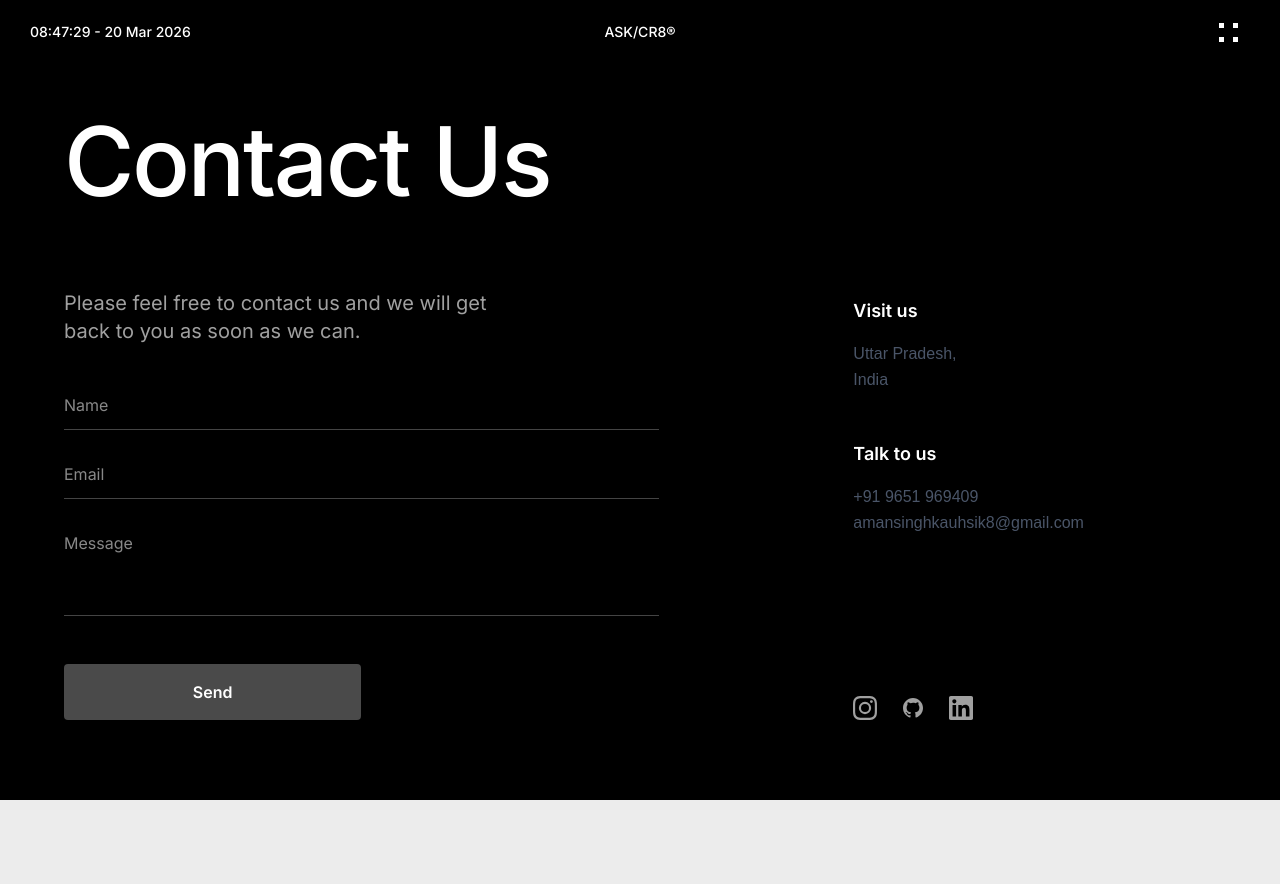
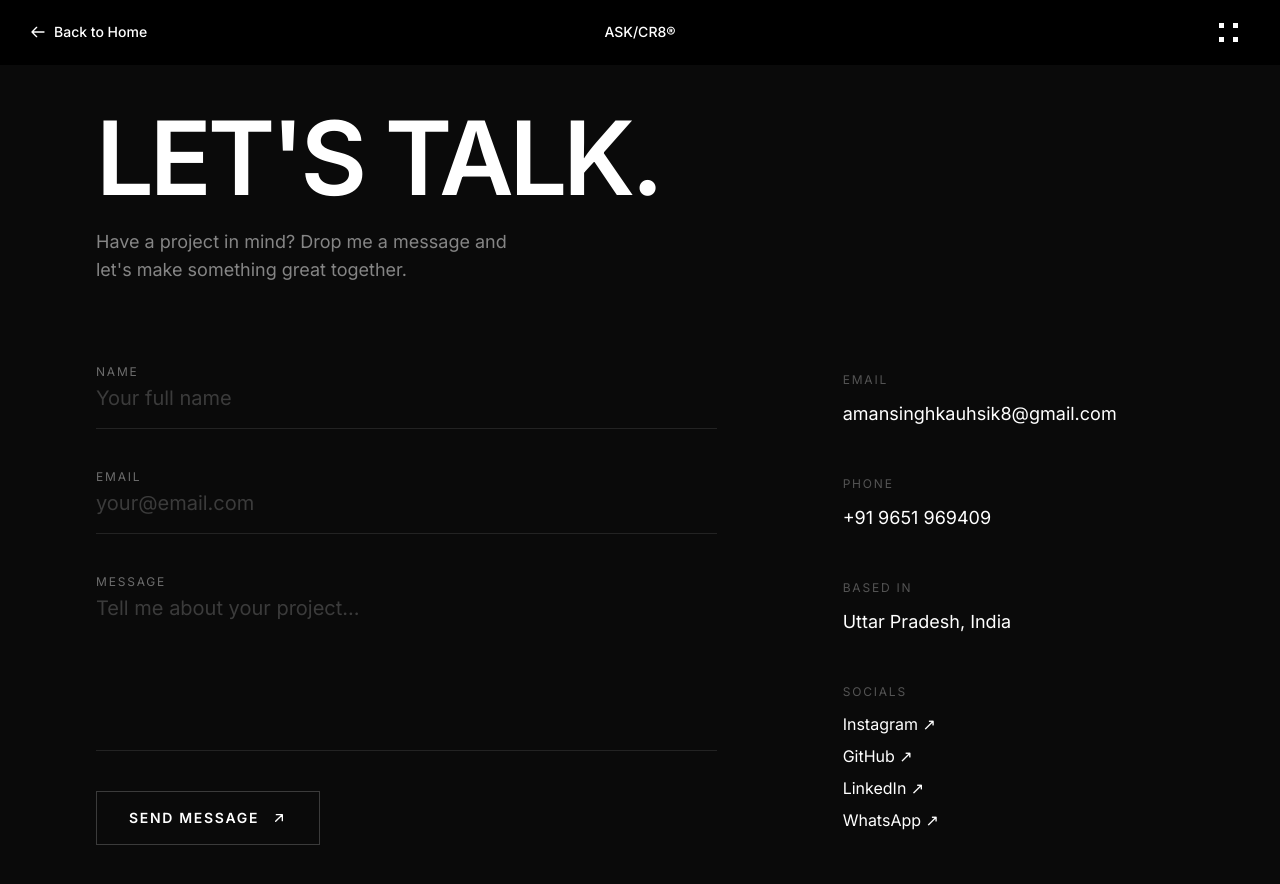
Before and after one commit to amansinghkaushik/Portfolio, a React app: page /contact in a window 1280 px wide. Shown: the top 884 px of the page. Before the commit the page ends 800 px from the top, so only its background shows below. Built offline with nearby package versions, Linux system fonts and the light colour scheme; the HTML template or start-up script is replaced by a standard one; a web font is replaced by a local one.

Commit message:
refinemensts done

```diff
--- a/package.json
+++ b/package.json
@@ -10,6 +10,7 @@
     "preview": "vite preview"
   },
   "dependencies": {
+    "@emailjs/browser": "^4.4.1",
     "framer-motion": "^12.38.0",
     "gsap": "^3.14.2",
     "react": "^19.2.4",
--- a/src/components/ContactPage.jsx
+++ b/src/components/ContactPage.jsx
@@ -1,40 +1,167 @@
+import { useRef, useState } from 'react'
 import Navbar from './Navbar'
-import FooterSection from './FooterSection'
+import emailjs from '@emailjs/browser'
+
+// ─── EmailJS Config ────────────────────────────────────────────────────────────
+// 1. Go to https://www.emailjs.com, create a free account
+// 2. Create a service (Gmail, etc.) and note the Service ID
+// 3. Create an email template and note the Template ID
+// 4. Grab your Public Key from Account > API Keys
+// Then fill in these three values:
+const EMAILJS_SERVICE_ID = 'YOUR_SERVICE_ID'
+const EMAILJS_TEMPLATE_ID = 'YOUR_TEMPLATE_ID'
+const EMAILJS_PUBLIC_KEY = 'YOUR_PUBLIC_KEY'
+// ──────────────────────────────────────────────────────────────────────────────
 
 export default function ContactPage() {
+  const formRef = useRef(null)
+  const [status, setStatus] = useState('idle') // idle | sending | success | error
+  const [form, setForm] = useState({ name: '', email: '', message: '' })
+
+  const handleChange = (e) => {
+    setForm((prev) => ({ ...prev, [e.target.name]: e.target.value }))
+  }
+
+  const handleSubmit = async (e) => {
+    e.preventDefault()
+    if (!form.name || !form.email || !form.message) return
+    setStatus('sending')
+
+    try {
+      await emailjs.sendForm(
+        EMAILJS_SERVICE_ID,
+        EMAILJS_TEMPLATE_ID,
+        formRef.current,
+        EMAILJS_PUBLIC_KEY
+      )
+      setStatus('success')
+      setForm({ name: '', email: '', message: '' })
+    } catch (err) {
+      console.error('EmailJS error:', err)
+      setStatus('error')
+    }
+  }
+
   return (
-    <div  className="min-h-screen bg-black text-white flex flex-col">
+    <div className="min-h-screen bg-[#0a0a0a] text-white flex flex-col font-clash-grotesk">
       <Navbar />
-      <main className="flex-1 flex flex-col justify-center items-center px-4 pt-32 pb-16">
-        <div className="w-full max-w-7xl mx-auto">
-          <h1 className="text-9xl font-bold leading-none tracking-tight mb-8">
-            Contact
+
+      <main className="flex-1 flex flex-col px-6 md:px-16 lg:px-24 pt-28 pb-24">
+        {/* Hero Text */}
+        <div className="mb-20">
+          <h1 className="font-clash-display text-[13vw] sm:text-[8vw] leading-[0.9] font-semibold uppercase tracking-[-0.04em] text-white select-none">
+            Let's Talk.
           </h1>
-          <div className="flex flex-col pt-[15vh] md:flex-row justify-between items-start gap-12 mt-8 w-full">
-            {/* Left: Message/Poem */}
-              <div className="flex flex-col text-left text-xl md:text-2xl font-light gap-2 w-full md:w-[60%]">
-              <p className="mb-2">→ To listen is to receive</p>
-              <p>To resonate is to co-create</p>
-              <p>Every click writes <span className="inline-block align-middle">💡</span></p>
-              <p>A chapter of your brand</p>
+          <p className="mt-6 text-lg text-white/50 max-w-md">
+            Have a project in mind? Drop me a message and let's make something great together.
+          </p>
+        </div>
+
+        {/* Form + Info Grid */}
+        <div className="grid grid-cols-1 lg:grid-cols-12 gap-16 lg:gap-8">
+
+          {/* Form — Left 7 cols */}
+          <div className="lg:col-span-7">
+            <form ref={formRef} onSubmit={handleSubmit} className="flex flex-col gap-10">
+              <div className="flex flex-col gap-1 border-b border-white/10 pb-4">
+                <label className="text-xs uppercase tracking-[0.15em] text-white/40">Name</label>
+                <input
+                  type="text"
+                  name="name"
+                  value={form.name}
+                  onChange={handleChange}
+                  required
+                  placeholder="Your full name"
+                  className="bg-transparent text-white text-xl placeholder-white/20 focus:outline-none"
+                />
+              </div>
+
+              <div className="flex flex-col gap-1 border-b border-white/10 pb-4">
+                <label className="text-xs uppercase tracking-[0.15em] text-white/40">Email</label>
+                <input
+                  type="email"
+                  name="email"
+                  value={form.email}
+                  onChange={handleChange}
+                  required
+                  placeholder="your@email.com"
+                  className="bg-transparent text-white text-xl placeholder-white/20 focus:outline-none"
+                />
+              </div>
+
+              <div className="flex flex-col gap-1 border-b border-white/10 pb-4">
+                <label className="text-xs uppercase tracking-[0.15em] text-white/40">Message</label>
+                <textarea
+                  name="message"
+                  value={form.message}
+                  onChange={handleChange}
+                  required
+                  rows={5}
+                  placeholder="Tell me about your project..."
+                  className="bg-transparent text-white text-xl placeholder-white/20 focus:outline-none resize-none"
+                />
+              </div>
+
+              <div className="flex items-center gap-6">
+                <button
+                  type="submit"
+                  disabled={status === 'sending'}
+                  className="group flex items-center gap-3 border border-white/20 px-8 py-4 text-sm font-semibold uppercase tracking-[0.12em] text-white hover:bg-white hover:text-black transition-all disabled:opacity-50"
+                >
+                  {status === 'sending' ? (
+                    <span className="flex items-center gap-2">
+                      <svg className="w-4 h-4 animate-spin" fill="none" viewBox="0 0 24 24">
+                        <circle className="opacity-25" cx="12" cy="12" r="10" stroke="currentColor" strokeWidth="4"></circle>
+                        <path className="opacity-75" fill="currentColor" d="M4 12a8 8 0 018-8V0C5.373 0 0 5.373 0 12h4zm2 5.291A7.962 7.962 0 014 12H0c0 3.042 1.135 5.824 3 7.938l3-2.647z"></path>
+                      </svg>
+                      Sending…
+                    </span>
+                  ) : 'Send Message'}
+                  <svg className="w-4 h-4 transition-transform duration-300 group-hover:translate-x-1" fill="none" viewBox="0 0 24 24" stroke="currentColor">
+                    <path strokeLinecap="round" strokeLinejoin="round" strokeWidth={2} d="M17 7L7 17M17 7H8M17 7v9" />
+                  </svg>
+                </button>
+
+                {status === 'success' && (
+                  <p className="text-sm text-green-400 font-medium">✓ Message sent! I'll be in touch soon.</p>
+                )}
+                {status === 'error' && (
+                  <p className="text-sm text-red-400 font-medium">Something went wrong. Try emailing me directly.</p>
+                )}
+              </div>
+            </form>
+          </div>
+
+          {/* Info — Right 4 cols */}
+          <div className="lg:col-span-4 lg:col-start-9 flex flex-col gap-12 pt-2 text-white/60">
+            <div>
+              <p className="text-xs uppercase tracking-[0.15em] text-white/30 mb-3">Email</p>
+              <a href="mailto:amansinghkauhsik8@gmail.com" className="text-lg text-white hover:text-white/70 transition-colors">
+                amansinghkauhsik8@gmail.com
+              </a>
             </div>
-            {/* Right: Social Info */}
-              <div className="flex flex-col text-left gap-4 w-full md:w-[40%]">
-              <h2 className="text-3xl font-semibold mb-2">Social Info</h2>
-              <div className="space-y-1 text-lg">
-                <p>E-mail: <a href="mailto:hi@yourdomain.com" className="underline hover:text-gray-300">hi@yourdomain.com</a></p>
-                <p>Phone: <a href="tel:+911234567890" className="underline hover:text-gray-300">+91 1234567890</a></p>
-                <p>LinkedIn: <a href="https://linkedin.com" target="_blank" rel="noopener noreferrer" className="underline hover:text-gray-300">linkedin.com</a></p>
-              </div>
-              <div className="flex justify-start md:justify-start gap-4 mt-4">
-                <a href="#" className="text-2xl hover:text-gray-300">🌐</a>
-                <a href="#" className="text-2xl hover:text-gray-300">⚡</a>
+            <div>
+              <p className="text-xs uppercase tracking-[0.15em] text-white/30 mb-3">Phone</p>
+              <a href="tel:+919651969409" className="text-lg text-white hover:text-white/70 transition-colors">
+                +91 9651 969409
+              </a>
+            </div>
+            <div>
+              <p className="text-xs uppercase tracking-[0.15em] text-white/30 mb-3">Based in</p>
+              <p className="text-lg text-white">Uttar Pradesh, India</p>
+            </div>
+            <div>
+              <p className="text-xs uppercase tracking-[0.15em] text-white/30 mb-3">Socials</p>
+              <div className="flex flex-col gap-2">
+                <a href="https://www.instagram.com/aman_singh_kaushik_/" target="_blank" rel="noopener noreferrer" className="text-white hover:text-white/60 transition-colors">Instagram ↗</a>
+                <a href="https://github.com/amansinghkaushik" target="_blank" rel="noopener noreferrer" className="text-white hover:text-white/60 transition-colors">GitHub ↗</a>
+                <a href="https://www.linkedin.com/in/aman-singh-kaushik-1a37a81a4/" target="_blank" rel="noopener noreferrer" className="text-white hover:text-white/60 transition-colors">LinkedIn ↗</a>
+                <a href="https://wa.me/919651969409" target="_blank" rel="noopener noreferrer" className="text-white hover:text-white/60 transition-colors">WhatsApp ↗</a>
               </div>
             </div>
           </div>
         </div>
       </main>
-      <FooterSection />
     </div>
   )
 }
--- a/src/components/FooterSection.jsx
+++ b/src/components/FooterSection.jsx
@@ -26,84 +26,58 @@ function FooterSection() {
   return (
     <footer
       ref={footerRef}
-      className="fixed bottom-0 left-0 w-full z-0 bg-black px-[var(--space-section-x)] py-20 text-[#f5f5f7]"
+      className="fixed bottom-0 left-0 w-full z-0 bg-[#0a0a0a] px-6 md:px-12 pt-16 pb-8 text-[#f5f5f7] flex flex-col justify-between min-h-[60vh] md:min-h-[75vh] font-clash-grotesk"
     >
-      <div className="ds-container">
-        <h2 className="text-6xl md:text-8xl font-clash-display font-medium text-white mb-20 tracking-tight">Contact Us</h2>
+      {/* Top Section */}
+      <div className="w-full flex flex-col md:flex-row justify-between items-start gap-16">
+        {/* Top Left Text */}
+        <div className="w-full md:w-1/2 max-w-lg">
+          <p className="text-2xl md:text-[1.75rem] font-medium leading-[1.1] tracking-tight text-white mb-8">
+            Always open to new projects and<br className="hidden md:block"/>
+            collaborations — drop a line if you'd<br className="hidden md:block"/>
+            like to connect.
+          </p>
+        </div>
 
-        <div className="grid grid-cols-1 lg:grid-cols-12 gap-16 lg:gap-8">
+        {/* Top Right Links */}
+        <div className="flex gap-16 md:gap-32 text-base font-medium text-white/90">
+          <div className="flex flex-col gap-1 items-end">
+            <a href="/#hero" className="hover:text-white/60 transition-colors">Home</a>
+            <a href="/#work" className="hover:text-white/60 transition-colors">Work</a>
+            <a href="/#about" className="hover:text-white/60 transition-colors">About</a>
+            <a href="/contact" className="hover:text-white/60 transition-colors mt-1">Contact</a>
+          </div>
+          <div className="flex flex-col gap-1 items-end">
+            <a href="#" className="hover:text-white/60 transition-colors">Style Guide</a>
+            <a href="#" className="hover:text-white/60 transition-colors">Components</a>
+            <a href="#" className="hover:text-white/60 transition-colors">Licenses</a>
+            <a href="#" className="hover:text-white/60 transition-colors">Changelog</a>
+          </div>
+        </div>
+      </div>
 
-          {/* Form Side - Left 7 columns */}
-          <div className="lg:col-span-7 pr-0 lg:pr-16">
-            <p className="text-lg md:text-xl text-[#a0a0a0] mb-12 max-w-md">
-              Please feel free to contact us and we will get back to you as soon as we can.
-            </p>
+      <div className="flex-1"></div> {/* Spacer pushes content to bottom */}
 
-            <form className="flex flex-col gap-8">
-              <div className="flex flex-col">
-                <input
-                  type="text"
-                  placeholder="Name"
-                  className="bg-transparent border-b border-[#444] pb-3 text-white placeholder-[#888] focus:outline-none focus:border-white transition-colors"
-                />
-              </div>
-              <div className="flex flex-col">
-                <input
-                  type="email"
-                  placeholder="Email"
-                  className="bg-transparent border-b border-[#444] pb-3 text-white placeholder-[#888] focus:outline-none focus:border-white transition-colors"
-                />
-              </div>
-              <div className="flex flex-col">
-                <textarea
-                  placeholder="Message"
-                  rows="3"
-                  className="bg-transparent border-b border-[#444] pb-3 text-white placeholder-[#888] focus:outline-none focus:border-white transition-colors resize-none"
-                ></textarea>
-              </div>
-              <button
-                type="button"
-                className="mt-4 bg-[#4a4a4a] hover:bg-[#5a5a5a] text-white py-4 font-semibold w-full sm:w-1/2 transition-colors rounded-sm"
-              >
-                Send
-              </button>
-            </form>
+      {/* Bottom Section */}
+      <div className="w-full mt-24">
+        {/* Socials & Copyright */}
+        <div className="flex flex-col md:flex-row justify-between items-center text-sm font-medium text-white/50 mb-10 px-2">
+          <div className="flex gap-6">
+            <a href="https://twitter.com" target="_blank" rel="noopener noreferrer" className="hover:text-white transition-colors">Twitter (X)</a>
+            <a href="https://www.instagram.com/aman_singh_kaushik_/" target="_blank" rel="noopener noreferrer" className="hover:text-white transition-colors">Instagram</a>
+            <a href="https://github.com/amansinghkaushik" target="_blank" rel="noopener noreferrer" className="hover:text-white transition-colors">GitHub</a>
+            <a href="https://www.linkedin.com/in/aman-singh-kaushik-1a37a81a4/" target="_blank" rel="noopener noreferrer" className="hover:text-white transition-colors">LinkedIn</a>
           </div>
+          <div className="mt-6 md:mt-0">
+            Powered by React. Created by Aman.
+          </div>
+        </div>
 
-          {/* Info Side - Right 4 cols, offset 1 */}
-          <div className="lg:col-span-4 lg:col-start-9 flex flex-col justify-between pt-2">
-
-            <div className="space-y-12 mb-16 lg:mb-0">
-              <div>
-                <h4 className="text-lg font-semibold text-white mb-4 font-clash-display">Visit us</h4>
-                <p className="text-[#a0a0a0] leading-relaxed ds-body">
-                  Uttar Pradesh, <br />
-                  India
-                </p>
-              </div>
-
-              <div>
-                <h4 className="text-lg font-semibold text-white mb-4 font-clash-display">Talk to us</h4>
-                <p className="text-[#a0a0a0] leading-relaxed ds-body">
-                  <a href="tel:+919651969409" className="hover:text-white transition-colors">+91 9651 969409</a><br />
-                  <a href="mailto:amansinghkauhsik8@gmail.com" className="hover:text-white transition-colors">amansinghkauhsik8@gmail.com</a>
-                </p>
-              </div>
-            </div>
-
-            <div className="flex items-center gap-6 text-[#a0a0a0]">
-              <a href="https://www.instagram.com/aman_singh_kaushik_/" target="_blank" rel="noopener noreferrer" className="hover:text-white transition-colors">
-                <svg className="w-6 h-6" fill="currentColor" viewBox="0 0 24 24"><path d="M12 2.163c3.204 0 3.584.012 4.85.07 3.252.148 4.771 1.691 4.919 4.919.058 1.265.069 1.645.069 4.849 0 3.205-.012 3.584-.069 4.849-.149 3.225-1.664 4.771-4.919 4.919-1.266.058-1.644.07-4.85.07-3.204 0-3.584-.012-4.849-.07-3.26-.149-4.771-1.699-4.919-4.92-.058-1.265-.07-1.644-.07-4.849 0-3.204.013-3.583.07-4.849.149-3.227 1.664-4.771 4.919-4.919 1.266-.057 1.645-.069 4.849-.069zM12 0C8.741 0 8.333.014 7.053.072 2.695.272.273 2.69.073 7.052.014 8.333 0 8.741 0 12c0 3.259.014 3.668.072 4.948.2 4.358 2.618 6.78 6.98 6.98C8.333 23.986 8.741 24 12 24c3.259 0 3.668-.014 4.948-.072 4.354-.2 6.782-2.618 6.979-6.98.059-1.28.073-1.689.073-4.948 0-3.259-.014-3.667-.072-4.947-.196-4.354-2.617-6.78-6.979-6.98C15.668.014 15.259 0 12 0zm0 5.838a6.162 6.162 0 100 12.324 6.162 6.162 0 000-12.324zM12 16a4 4 0 110-8 4 4 0 010 8zm6.406-11.845a1.44 1.44 0 100 2.881 1.44 1.44 0 000-2.881z"/></svg>
-              </a>
-              <a href="https://github.com/amansinghkaushik" target="_blank" rel="noopener noreferrer" className="hover:text-white transition-colors">
-                <svg className="w-6 h-6" fill="currentColor" viewBox="0 0 24 24"><path fillRule="evenodd" clipRule="evenodd" d="M12 2C6.477 2 2 6.477 2 12c0 4.42 2.865 8.166 6.839 9.489.5.092.682-.217.682-.482 0-.237-.008-.866-.013-1.7-2.782.603-3.369-1.34-3.369-1.34-.454-1.156-1.11-1.462-1.11-1.462-.908-.62.069-.608.069-.608 1.003.07 1.531 1.03 1.531 1.03.892 1.529 2.341 1.087 2.91.831.092-.646.35-1.086.636-1.336-2.22-.253-4.555-1.11-4.555-4.943 0-1.091.39-1.984 1.029-2.683-.103-.253-.446-1.27.098-2.647 0 0 .84-.269 2.75 1.025A9.564 9.564 0 0112 6.844c.85.004 1.705.114 2.504.336 1.909-1.294 2.747-1.025 2.747-1.025.546 1.379.203 2.394.1 2.647.64.699 1.028 1.592 1.028 2.683 0 3.842-2.339 4.687-4.566 4.935.359.309.678.919.678 1.852 0 1.336-.012 2.415-.012 2.743 0 .267.18.578.688.48C19.138 20.161 22 16.418 22 12c0-5.523-4.477-10-10-10z"/></svg>
-              </a>
-              <a href="https://www.linkedin.com/in/aman-singh-kaushik-1a37a81a4/" target="_blank" rel="noopener noreferrer" className="hover:text-white transition-colors">
-                <svg className="w-6 h-6" fill="currentColor" viewBox="0 0 24 24"><path d="M20.447 20.452h-3.554v-5.569c0-1.328-.027-3.037-1.852-3.037-1.853 0-2.136 1.445-2.136 2.939v5.667H9.351V9h3.414v1.561h.046c.477-.9 1.637-1.85 3.37-1.85 3.601 0 4.267 2.37 4.267 5.455v6.286zM5.337 7.433c-1.144 0-2.063-.926-2.063-2.065 0-1.138.92-2.063 2.063-2.063 1.14 0 2.064.925 2.064 2.063 0 1.139-.925 2.065-2.064 2.065zm1.782 13.019H3.555V9h3.564v11.452zM22.225 0H1.771C.792 0 0 .774 0 1.729v20.542C0 23.227.792 24 1.771 24h20.451C23.2 24 24 23.227 24 22.271V1.729C24 .774 23.2 0 22.222 0h.003z"/></svg>
-              </a>
-            </div>
-
-          </div>
+        {/* Huge Typography */}
+        <div className="w-full flex justify-center items-center overflow-hidden border-t border-white/10 pt-4">
+          <h1 className="text-[13vw] sm:text-[16vw] leading-[0.8] font-semibold uppercase tracking-[-0.04em] text-white whitespace-nowrap select-none font-clash-display">
+            ASK<br/> CREATIONS
+          </h1>
         </div>
       </div>
     </footer>
--- a/src/components/Navbar.jsx
+++ b/src/components/Navbar.jsx
@@ -1,11 +1,13 @@
 import { useState, useEffect } from 'react'
 import MenuButton from './MenuButton'
 import TextCycler from './TextCycler'
-import { Link } from 'react-router-dom'
+import { Link, useLocation } from 'react-router-dom'
 
 function Navbar() {
   const [isOpen, setIsOpen] = useState(false)
   const [dateTime, setDateTime] = useState('')
+  const location = useLocation()
+  const isContactPage = location.pathname === '/contact'
 
   useEffect(() => {
     const updateDateTime = () => {
@@ -52,9 +54,18 @@ function Navbar() {
       {/* Inner NavBar */}
       <div className="flex items-center justify-between py-[10px] text-white">
 
-        {/* DateTimeDisplay */}
-        <div className="flex-1 font-inter text-sm font-medium text-white">
-          {dateTime}
+        {/* DateTimeDisplay or Back Button */}
+        <div className="flex-1 font-inter text-sm font-medium text-white flex items-center">
+          {isContactPage ? (
+            <Link to="/" className="flex items-center gap-2 hover:text-white/70 transition-colors">
+              <svg className="w-4 h-4" fill="none" viewBox="0 0 24 24" stroke="currentColor">
+                <path strokeLinecap="round" strokeLinejoin="round" strokeWidth={2} d="M10 19l-7-7m0 0l7-7m-7 7h18" />
+              </svg>
+              Back to Home
+            </Link>
+          ) : (
+            dateTime
+          )}
         </div>
 
         {/* Element 2 - TextCycler */}
@@ -71,13 +82,6 @@ function Navbar() {
             style={{ display: isOpen ? 'flex' : 'none' }}
           >
             <a
-              href="/#hero"
-              className="font-clash-grotesk text-sm font-medium hover:opacity-70 transition-opacity duration-300"
-              onClick={(e) => handleNavClick(e, 'hero')}
-            >
-              Home
-            </a>
-            <a
               href="/#work"
               className="font-clash-grotesk text-sm font-medium hover:opacity-70 transition-opacity duration-300"
               onClick={(e) => handleNavClick(e, 'work')}
@@ -91,13 +95,13 @@ function Navbar() {
             >
               About
             </a>
-            <a
-              href="/#contact"
+            <Link
+              to="/contact"
               className="font-clash-grotesk text-sm font-medium hover:opacity-70 transition-opacity duration-300"
-              onClick={(e) => handleNavClick(e, 'contact')}
+              onClick={() => setIsOpen(false)}
             >
               Contact
-            </a>
+            </Link>
           </div>
           <div className="transition-all duration-400 ease-in-out">
             <MenuButton
```
Also changed, not shown: src/components/Hero.jsx (+13 -12 lines), 1 other file (tests, documents, lock files or other folders).
